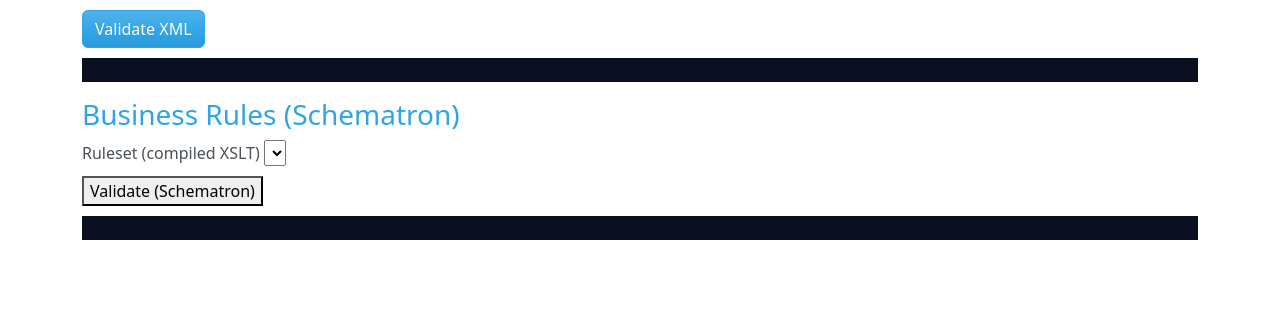
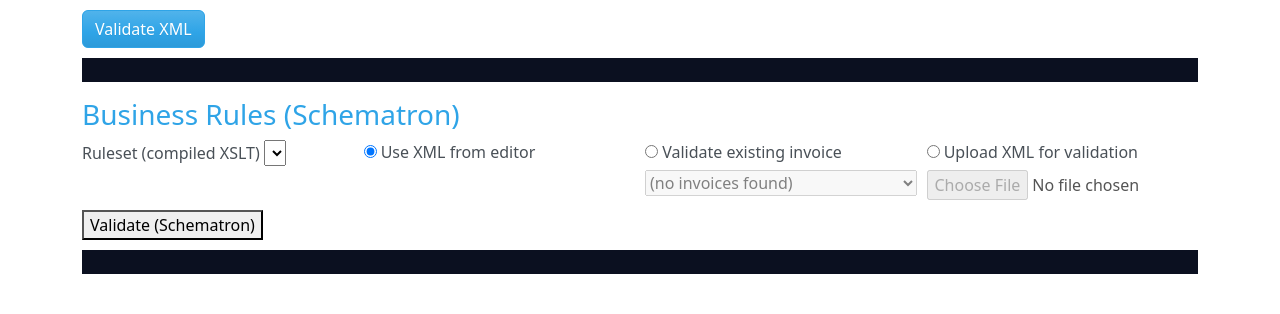
Before and after one commit to rg4444/e_invoice_Latvia, a FastAPI app: page /invoice in a window 1280 px wide. Shown: the part 2355-2669 px from the top of the page. Before the commit the page ends 2595 px from the top, so only its background shows below. Run offline with FastAPI, Linux system fonts and the light colour scheme; data that the repository does not hold is empty; parts of the project's set-up code (start-up, migrations or seed data) failed here and were passed over; some libraries are stand-ins or nearby versions.

Commit message:
Add flexible Schematron validation sources

```diff
--- a/app/main.py
+++ b/app/main.py
@@ -1,6 +1,6 @@
 import os, logging, base64, uuid, time, json, subprocess
 from datetime import datetime
-from fastapi import FastAPI, Request, Form, Query, UploadFile, File
+from fastapi import FastAPI, Request, Form, Query, UploadFile, File, HTTPException
 from fastapi.responses import HTMLResponse, JSONResponse, FileResponse
 from fastapi.staticfiles import StaticFiles
 from jinja2 import Environment, FileSystemLoader, select_autoescape
@@ -111,9 +111,42 @@ def schematron_list():
     return JSONResponse({"ok": True, "rulesets": _list_rulesets()})
 
 
+@app.get("/schematron/invoices")
+def schematron_invoices():
+    return JSONResponse({"ok": True, "invoices": _list_invoices()})
+
+
 @app.post("/schematron/validate")
-def schematron_validate(invoice_xml: str = Form(...), ruleset_path: str = Form(...)):
-    ok, svrl, issues = run_schematron_xslt(invoice_xml, ruleset_path)
+async def schematron_validate(
+    ruleset_path: str = Form(...),
+    invoice_xml: str | None = Form(None),
+    invoice_path: str | None = Form(None),
+    invoice_file: UploadFile | None = File(None),
+):
+    xml_text = None
+
+    if invoice_xml:
+        xml_text = invoice_xml
+    elif invoice_path:
+        abs_dir = os.path.abspath(INVOICE_DIR)
+        abs_path = os.path.abspath(invoice_path)
+        if not abs_path.startswith(abs_dir + os.sep) and abs_path != abs_dir:
+            raise HTTPException(status_code=400, detail="Invoice path outside invoices directory")
+        if not os.path.isfile(abs_path):
+            raise HTTPException(status_code=404, detail="Invoice file not found")
+        with open(abs_path, "r", encoding="utf-8") as f:
+            xml_text = f.read()
+    elif invoice_file is not None:
+        try:
+            xml_bytes = await invoice_file.read()
+            xml_text = xml_bytes.decode("utf-8")
+        except UnicodeDecodeError as exc:
+            raise HTTPException(status_code=400, detail=f"Invalid XML encoding: {exc}")
+
+    if not xml_text:
+        raise HTTPException(status_code=400, detail="No invoice XML provided")
+
+    ok, svrl, issues = run_schematron_xslt(xml_text, ruleset_path)
     return JSONResponse({"ok": ok, "issues": issues, "svrl": svrl})
 
 @app.get("/kosit", response_class=HTMLResponse)
```
Also changed, not shown: app/templates/invoice_unified.html (+74 -1 lines).
